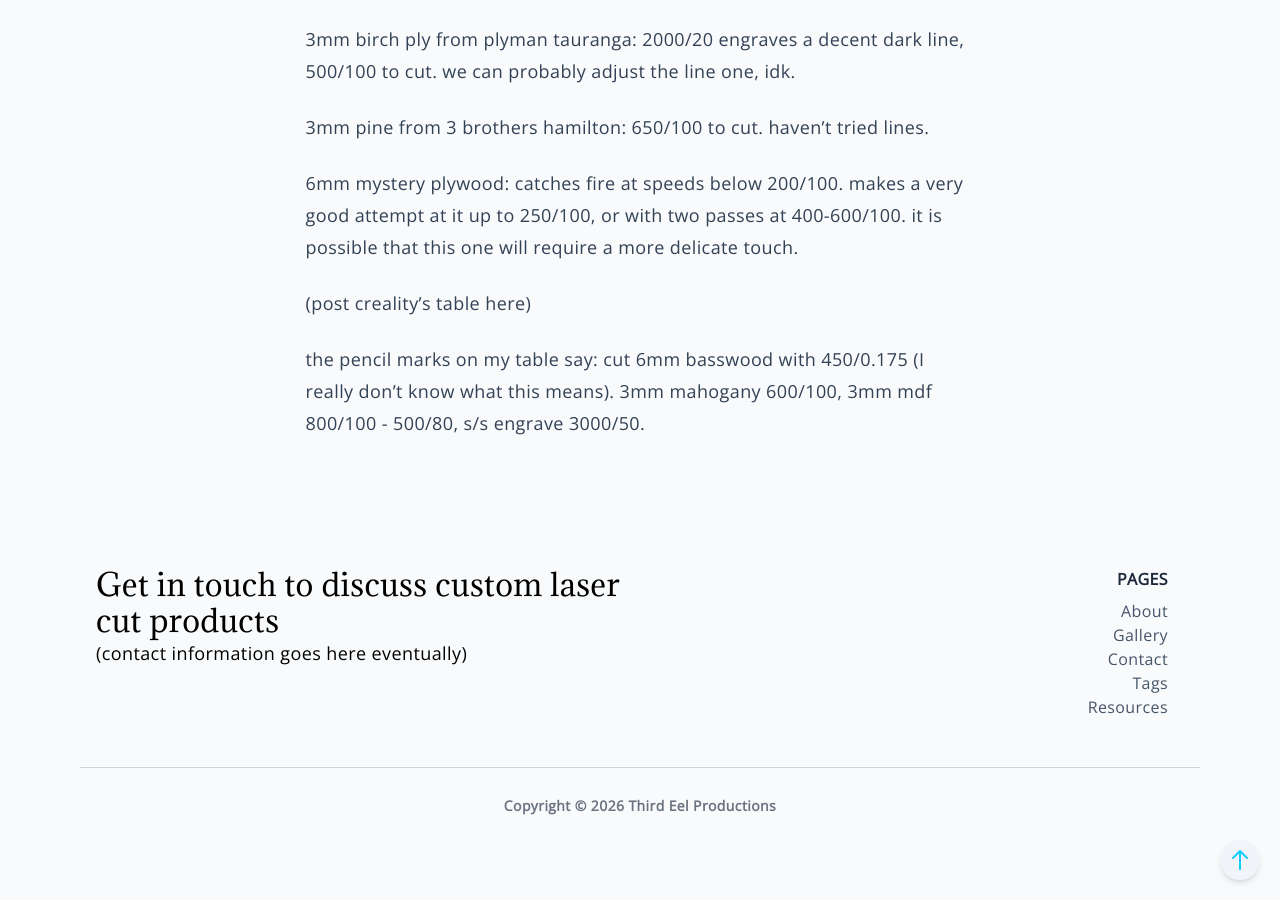
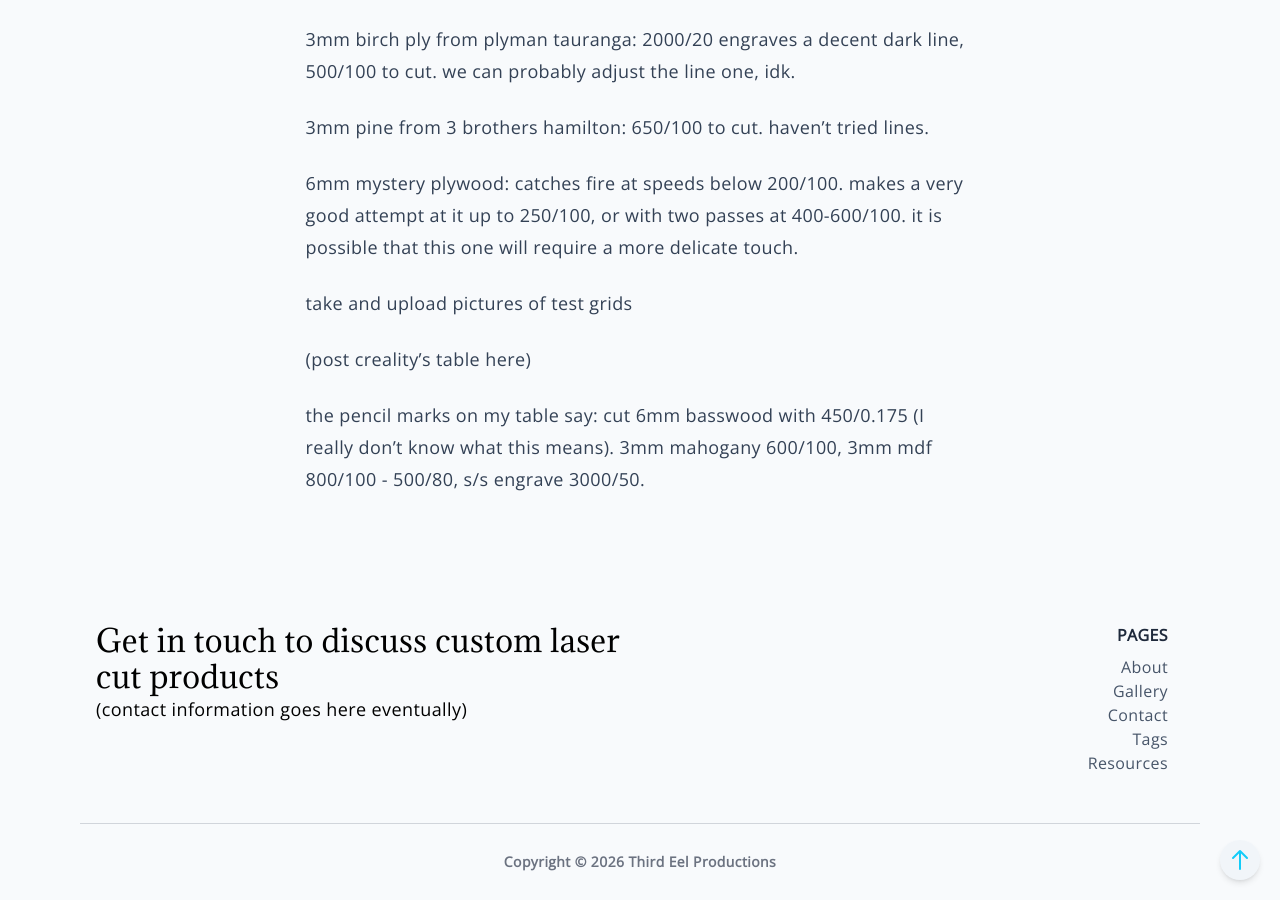
Before and after one commit to paper-engineer/laser-gallery, a Jekyll site: the page built from docs/_pages/materials-and-settings.md, in a window 1280 px wide and 900 px high, scrolled down 2469 px. Built offline with Jekyll 4.4.1, drawn with Linux system fonts in a browser that asks for light colours.

Commit message:
Update materials-and-settings.md

```diff
--- a/docs/_pages/materials-and-settings.md
+++ b/docs/_pages/materials-and-settings.md
@@ -53,6 +53,8 @@ format: speed/power
 
 6mm mystery plywood: catches fire at speeds below 200/100. makes a very good attempt at it up to 250/100, or with two passes at 400-600/100. it is possible that this one will require a more delicate touch.
 
+take and upload pictures of test grids
+
 (post creality's table here)
 
 the pencil marks on my table say: cut 6mm basswood with 450/0.175 (I really don't know what this means). 3mm mahogany 600/100, 3mm mdf 800/100 - 500/80, s/s engrave 3000/50.
```
